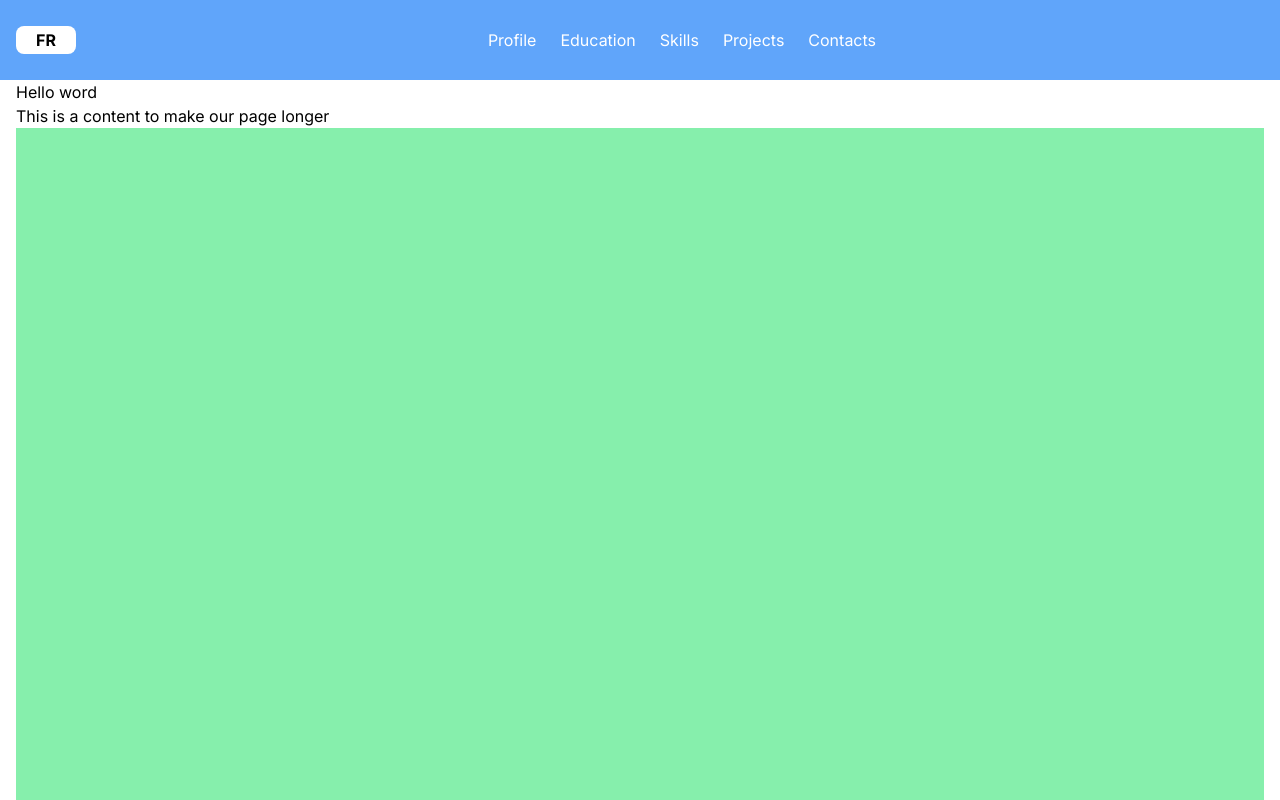
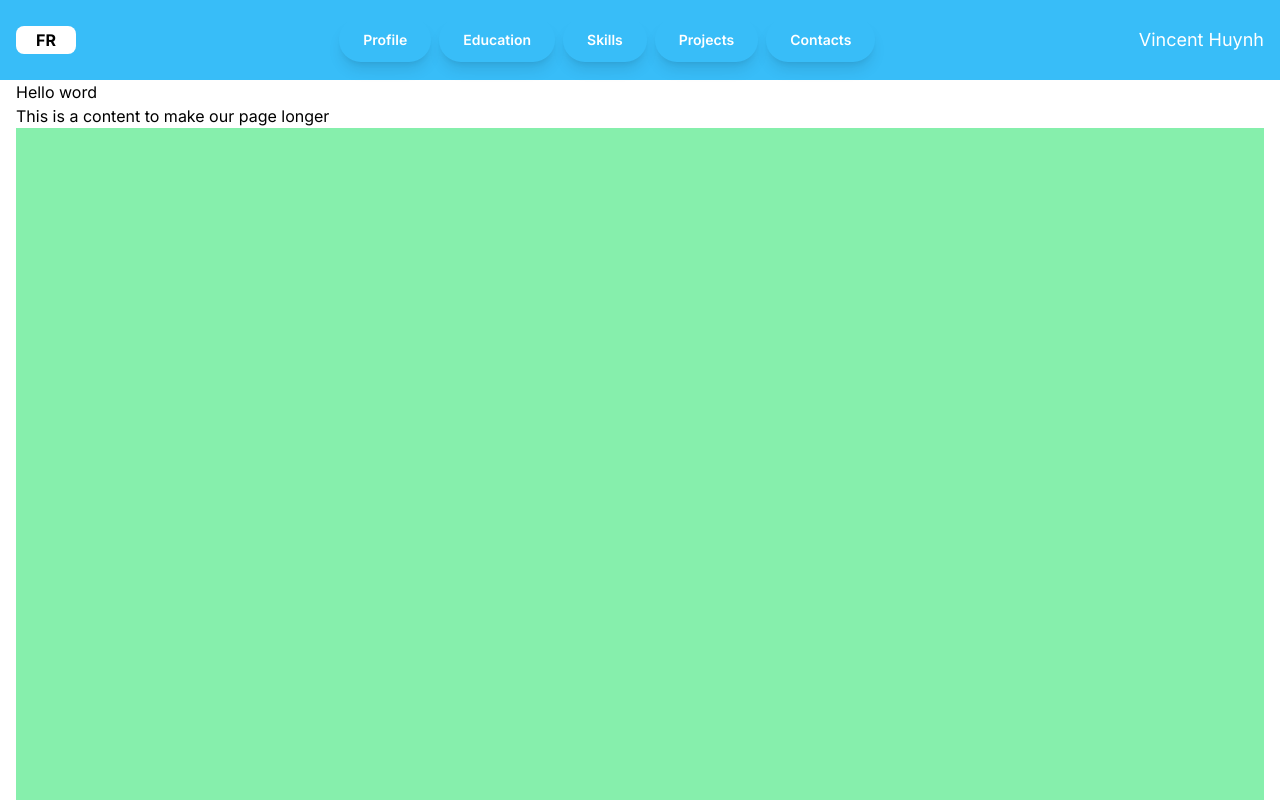
Before and after one commit to VincentHuynh03/PortfolioVincent, a Next.js app: page / in a window 1280 px wide. Shown: the top 800 px of the page. Built offline with nearby package versions, Linux system fonts and the light colour scheme.

Commit message:
CSS tweaks to navbar

```diff
--- a/app/components/navigation/navbar/index.tsx
+++ b/app/components/navigation/navbar/index.tsx
@@ -5,38 +5,44 @@ import Button from "./button";
 const Navbar = ({ toggle }: { toggle: () => void }) => {
   return (
     <>
-      <div className="w-full h-20 bg-blue-400 top-0">
+      <div className="w-full h-20 bg-sky-400 top-0">
         <div className="container mx-auto px-4 h-full">
           <div className="flex justify-between gap-x-6 items-center h-full">
         <Button></Button>
         <div className="flex-1 flex justify-center">
-            <ul className="hidden md:flex gap-x-6 text-white">
-              <li>
+            <ul className="hidden md:flex gap-x-2 text-white">
+            <li className="hover:underline px-6 py-3 font-semibold text-sm hover:bg-blue-500  rounded-full shadow-lg hover:border-2 border-blue-400 ">
                 <Link href="/about">
                   <p>Profile</p>
                 </Link>
               </li>
-              <li>
-                <Link href="/services">
+              <li className="hover:underline px-6 py-3 font-semibold text-sm hover:bg-blue-500  rounded-full shadow-lg hover:border-2 border-blue-400 ">
+              <Link href="/services">
                   <p>Education</p>
                 </Link>
               </li>
-              <li>
-                <Link href="/contacts">
+              <li className="hover:underline px-6 py-3 font-semibold text-sm hover:bg-blue-500 rounded-full shadow-lg hover:border-2 border-blue-400 ">
+              <Link href="/contacts">
                   <p>Skills</p>
                 </Link>
               </li>
-              <li>
-                <Link href="/contacts">
+              <li className="hover:underline px-6 py-3 font-semibold text-sm hover:bg-blue-500  rounded-full shadow-lg hover:border-2 border-blue-400 ">
+              <Link href="/contacts">
                   <p>Projects</p>
                 </Link>
               </li>
-              <li>
-                <Link href="/contacts">
+              <li className="hover:underline px-6 py-3 font-semibold text-sm hover:bg-blue-500  rounded-full shadow-lg hover:border-2 border-blue-400 ">
+              <Link href="/contacts">
                   <p>Contacts</p>
                 </Link>
               </li>
             </ul>
+            <div className="block md:hidden text-white text-lg">
+              <p>Vincent Huynh</p>
+            </div>
+            </div>
+            <div className="hidden md:flex gap-x-6 text-white text-lg">
+              <p>Vincent Huynh</p>
             </div>
             <button
               type="button"
--- a/app/components/navigation/sidebar/index.tsx
+++ b/app/components/navigation/sidebar/index.tsx
@@ -1,5 +1,4 @@
 import Button from '../navbar/button';
-
 import Link from "next/link";
 
 const Sidebar = ({
@@ -13,29 +12,16 @@ const Sidebar = ({
 
     <>
       <div
-        className="sidebar-container fixed w-full h-50 overflow-hidden justify-center bg-blue-300 grid pt-[120px] left-0 z-10 "
+        className="block md:hidden sidebar-container absolute w-full h-50 overflow-hidden justify-center bg-sky-400 grid pt-[30px] left-0 z-10 "
         style={{
           opacity: `${isOpen ? "1" : "0"}`,
-          top: ` ${isOpen ? "0" : "-100%"}`,
+          top: `${isOpen ? "65px" : "-100%"}`, // Adjust the value as needed
         }}
       >
-        <Button></Button>
-        <button className="absolute right-0 p-5" onClick={toggle}>
-          {/* Close icon */}
-          <svg
-            xmlns="http://www.w3.org/2000/svg"
-            width="48"
-            height="48"
-            viewBox="0 0 24 24"
-          >
-            <path
-              fill="currentColor"
-              d="M19 6.41L17.59 5L12 10.59L6.41 5L5 6.41L10.59 12L5 17.59L6.41 19L12 13.41L17.59 19L19 17.59L13.41 12L19 6.41Z"
-            />
-          </svg>
-        </button>
+        <div className="absolute left-0 p-6">
+        </div>
 
-        <ul className="sidebar-nav text-center leading-relaxed text-xl">
+        <ul className="sidebar-nav text-center leading-relaxed text-white text-xl">
         <li>
                 <Link href="/about">
                   <p>Profile</p>
--- a/app/globals.css
+++ b/app/globals.css
@@ -18,6 +18,7 @@
   }
 }
 */
+
 body {
   color: rgb(var(--foreground-rgb));
 }
```
